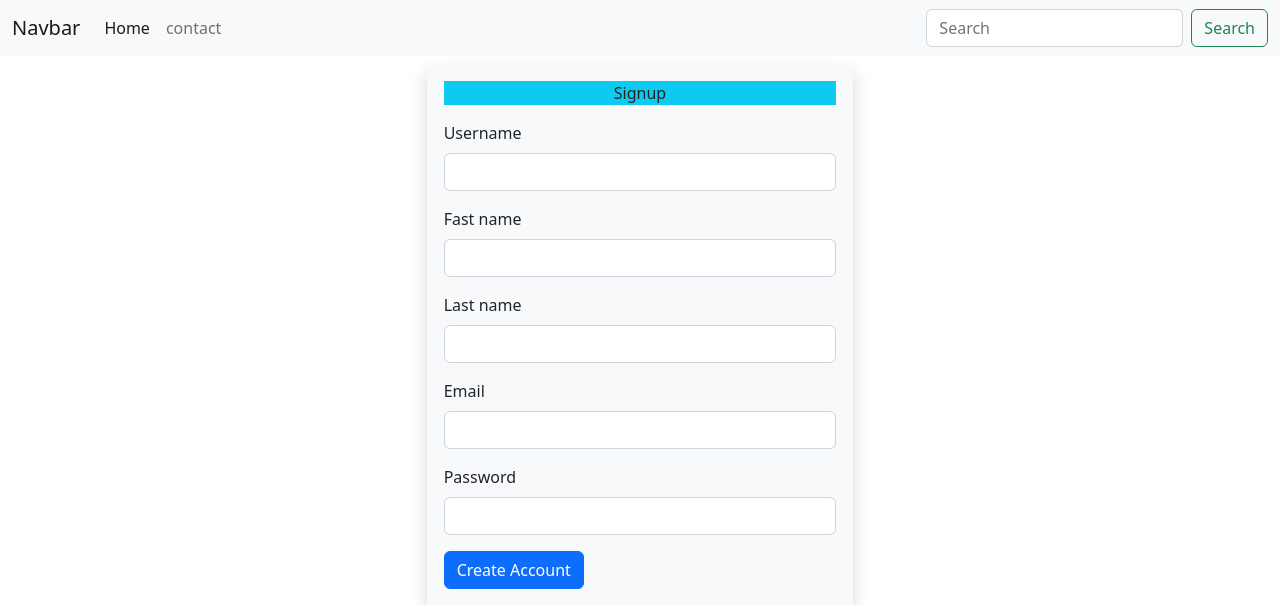
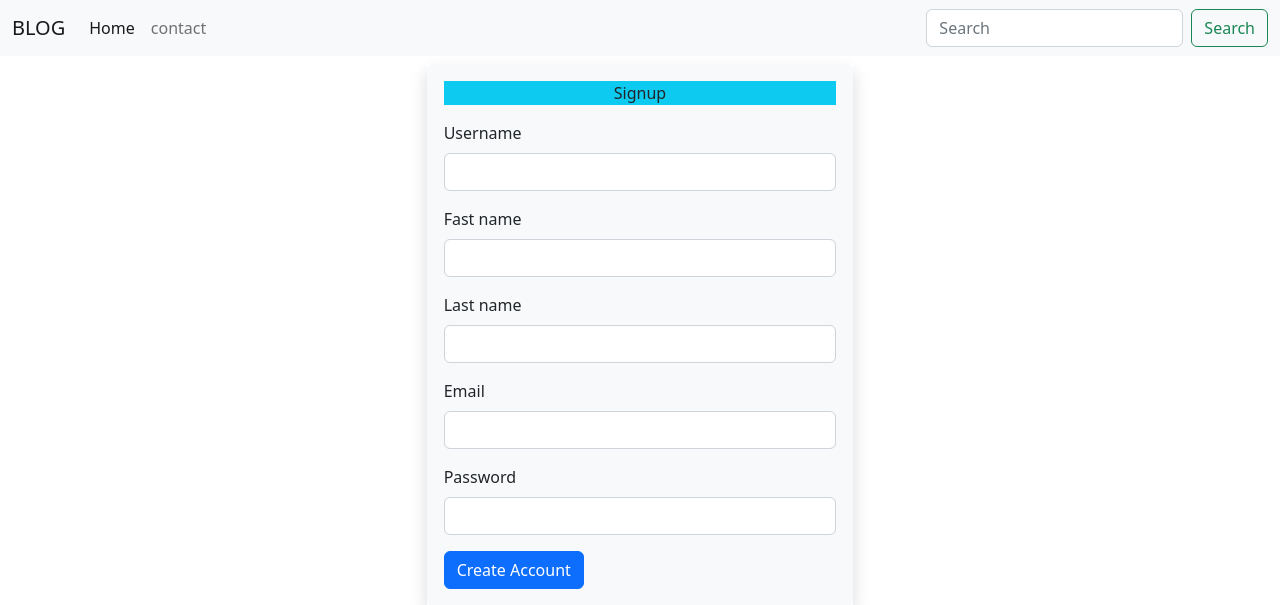
Before and after one commit to mehedicse133/Django-BlogApp, a Django app: template templates/signup.html in a window 1280 px wide. Shown: the top 605 px of the page. Run offline with Django 4.2, Linux system fonts and the light colour scheme; the template is opened without the code that fills it, so the values that code supplies are empty; parts of the project's set-up code (start-up, migrations or seed data) failed here and were passed over.

Commit message:
modify navbar

```diff
--- a/templates/navbar.html
+++ b/templates/navbar.html
@@ -1,6 +1,6 @@
 <nav class="navbar navbar-expand-lg bg-light">
     <div class="container-fluid">
-        <a class="navbar-brand" href="#">Navbar</a>
+        <a class="navbar-brand" href="#">BLOG</a>
         <button class="navbar-toggler" type="button" data-bs-toggle="collapse" data-bs-target="#navbarSupportedContent"
             aria-controls="navbarSupportedContent" aria-expanded="false" aria-label="Toggle navigation">
             <span class="navbar-toggler-icon"></span>
```
